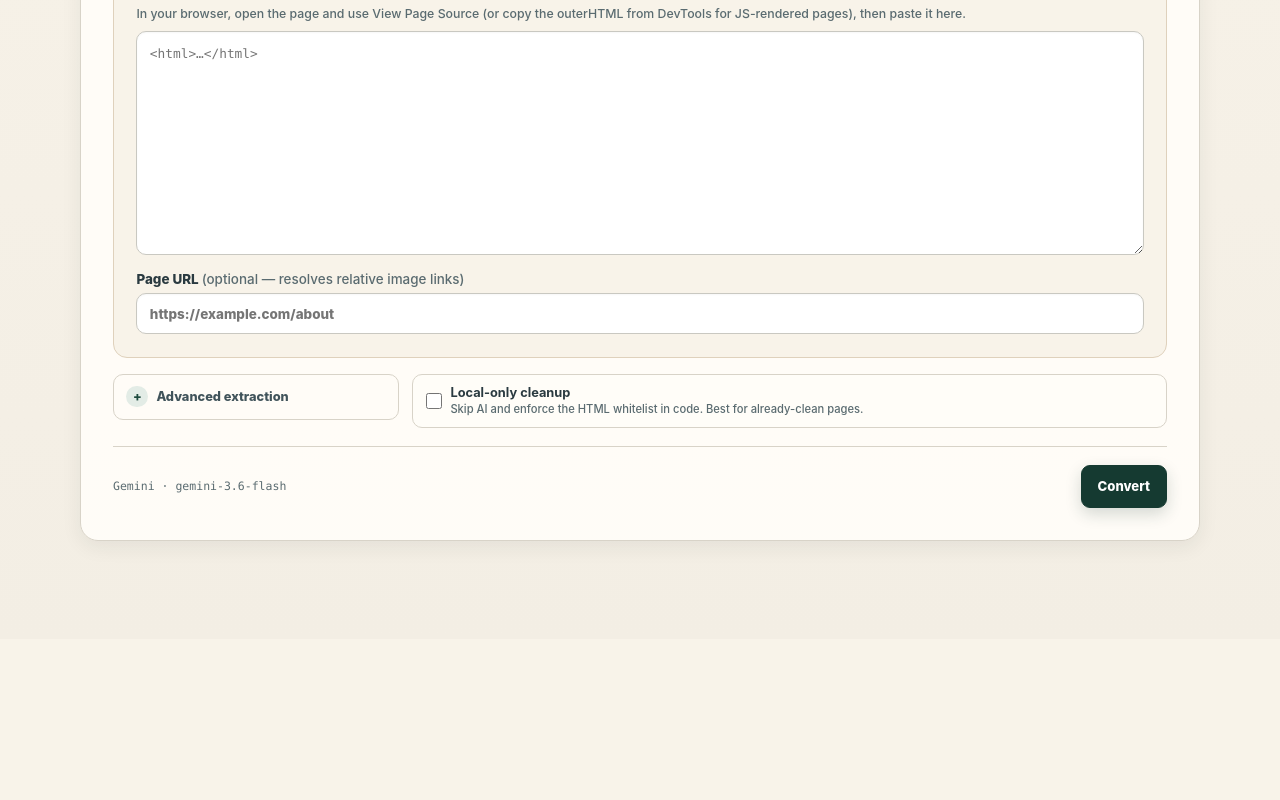
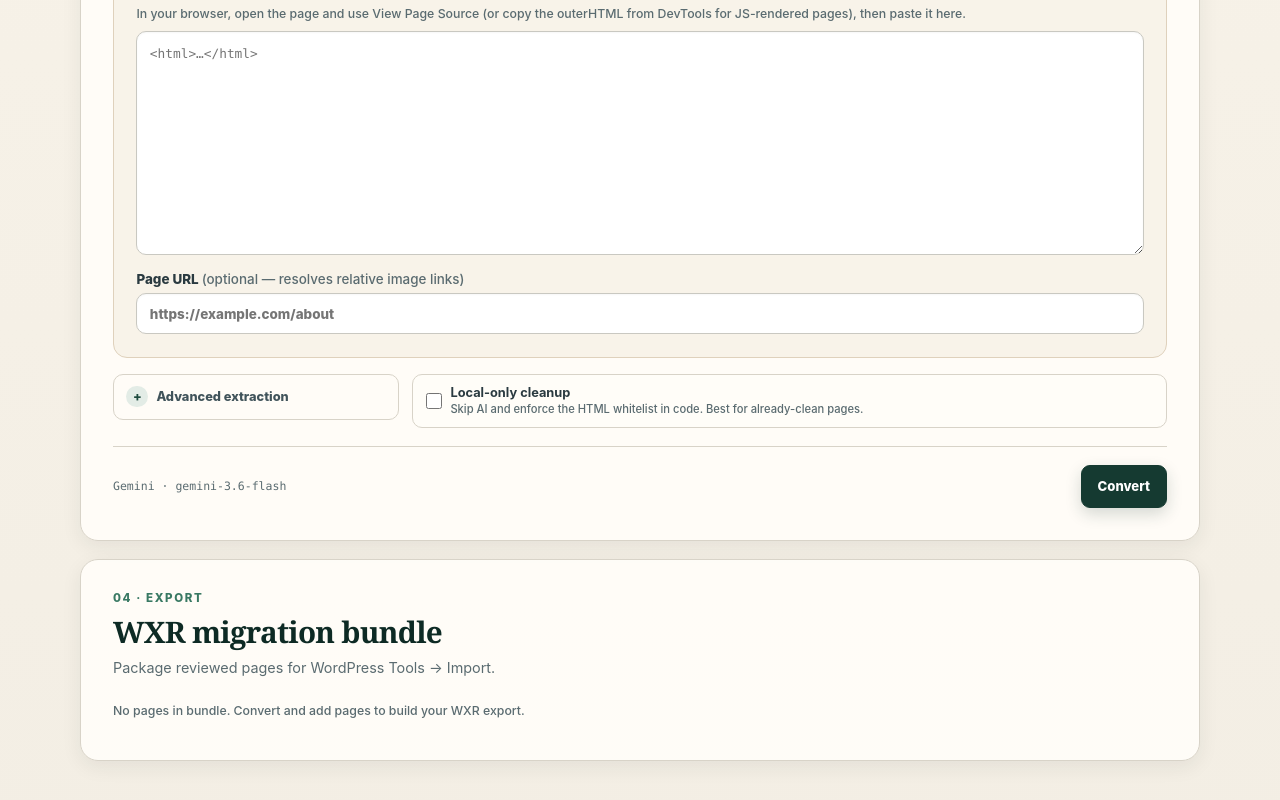
Before and after one commit to irgendjemandkeinkorper/wp-gutenberg-migration-translation, a React (Vite) app: page / in a window 1280 px wide. Shown: the part 734-1534 px from the top of the page. Before the commit the page ends 1373 px from the top, so only its background shows below. Built offline with nearby package versions, Linux system fonts and the light colour scheme.

Commit message:
🎨 Palette: Add explicit empty state to Bundle Export Panel
Co-authored-by: irgendjemandkeinkorper <102175223+irgendjemandkeinkorper@users.noreply.github.com>

```diff
--- a/src/components/BundleExportPanel.tsx
+++ b/src/components/BundleExportPanel.tsx
@@ -48,7 +48,18 @@ export function BundleExportPanel({
         </section>
       );
     }
-    return null;
+    return (
+      <section className="panel bundle-panel" role="status">
+        <div className="panel-heading">
+          <div>
+            <p className="section-kicker">04 · Export</p>
+            <h2>WXR migration bundle</h2>
+            <p>Package reviewed pages for WordPress Tools → Import.</p>
+          </div>
+        </div>
+        <p className="hint">No pages in bundle. Convert and add pages to build your WXR export.</p>
+      </section>
+    );
   }
 
   function downloadWxr() {
```
Also changed, not shown: 1 other file (tests, documents, lock files or other folders).
